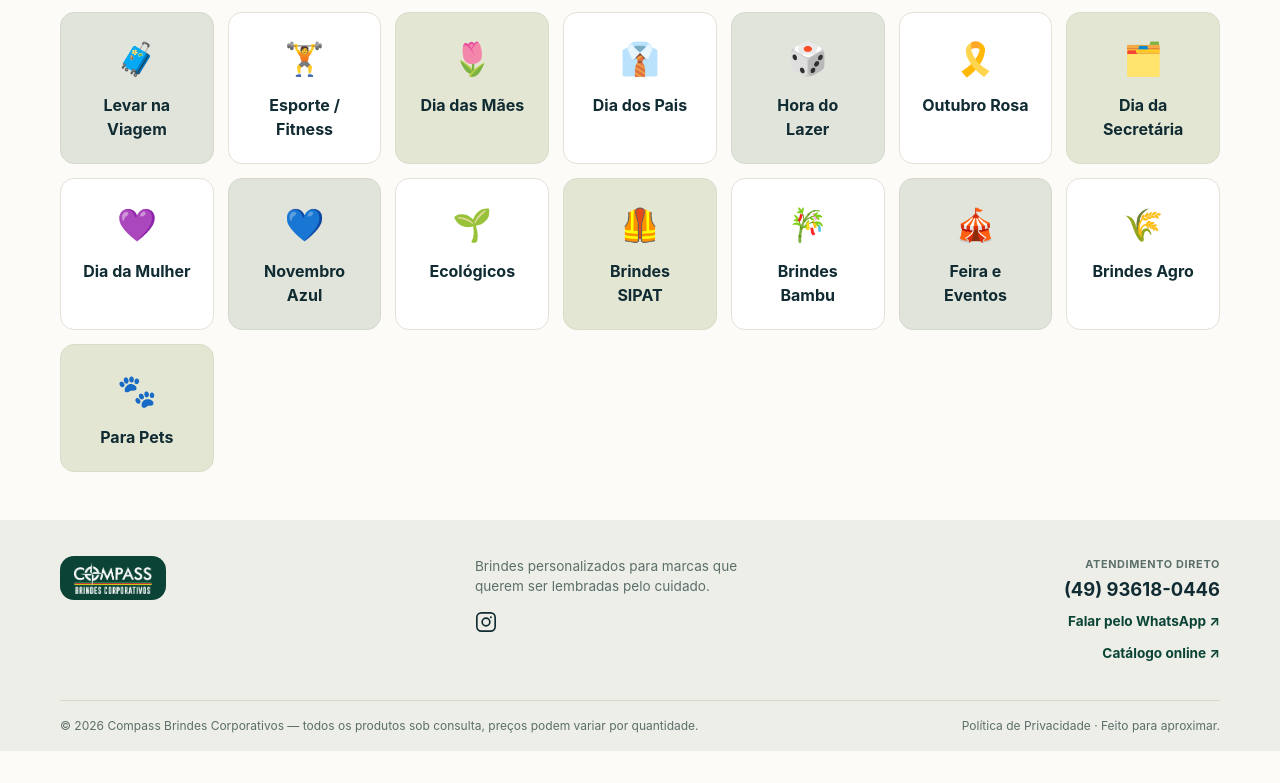
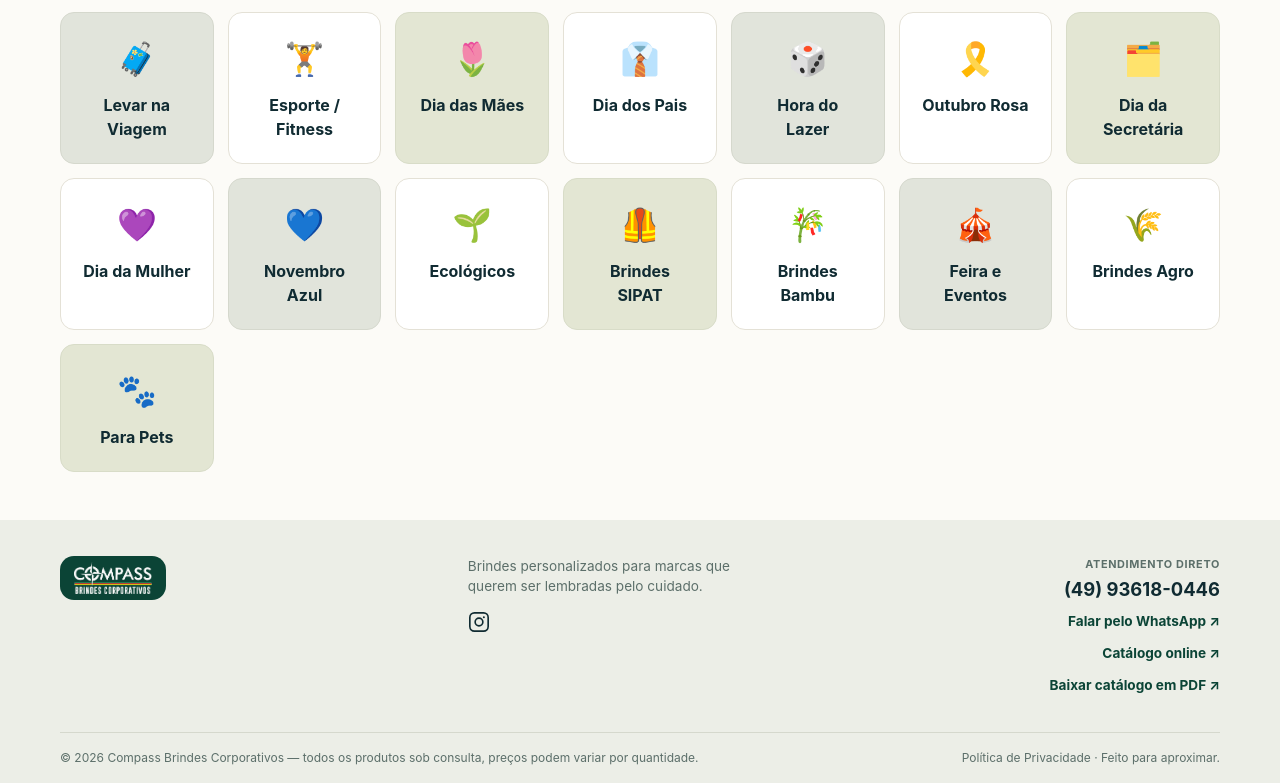
Before and after one commit to compassbrindes-stack/compass-brindes, a Next.js app: page /brindes-por-tema in a window 1280 px wide. Shown: the part 503-1286 px from the top of the page. Before the commit the page ends 1254 px from the top, so only its background shows below. Built offline with nearby package versions, Linux system fonts and the light colour scheme.

Commit message:
Update site-footer.tsx

```diff
--- a/components/site-footer.tsx
+++ b/components/site-footer.tsx
@@ -46,6 +46,9 @@ export function SiteFooter() {
           <div style={{ marginTop: 8 }}>
             <Link href="/produtos">Catálogo online ↗</Link>
           </div>
+          <div style={{ marginTop: 8 }}>
+            <Link href="/catalogo">Baixar catálogo em PDF ↗</Link>
+          </div>
         </div>
       </div>
 
```
